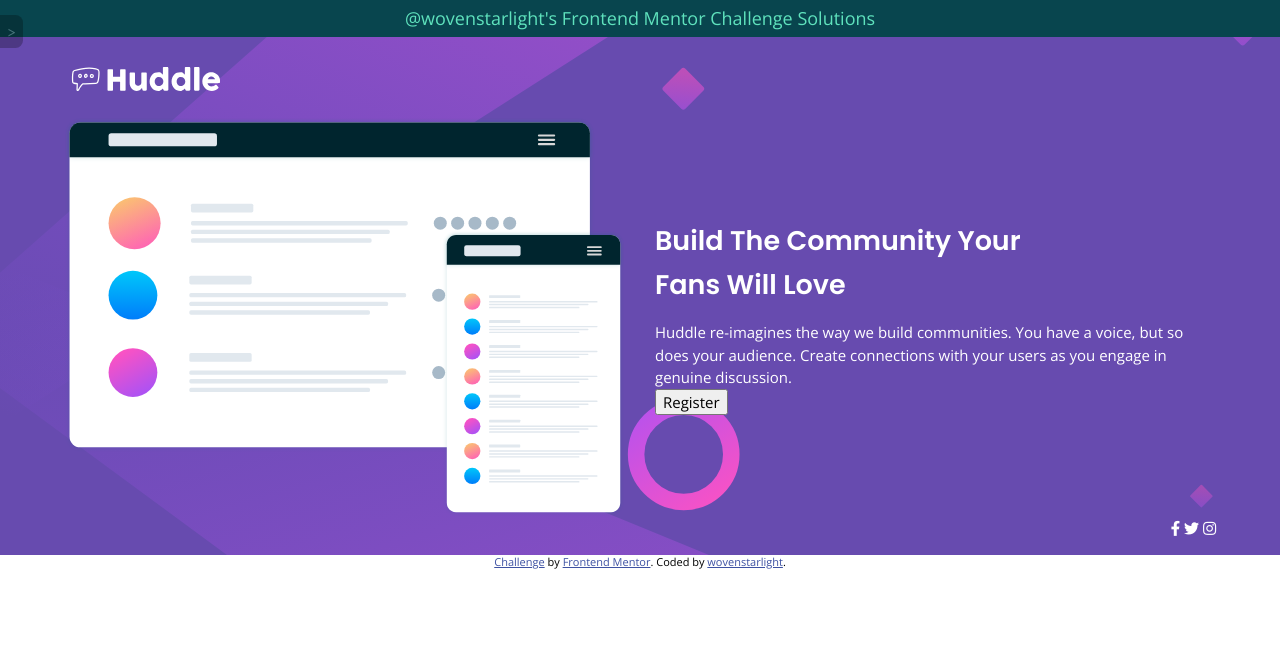
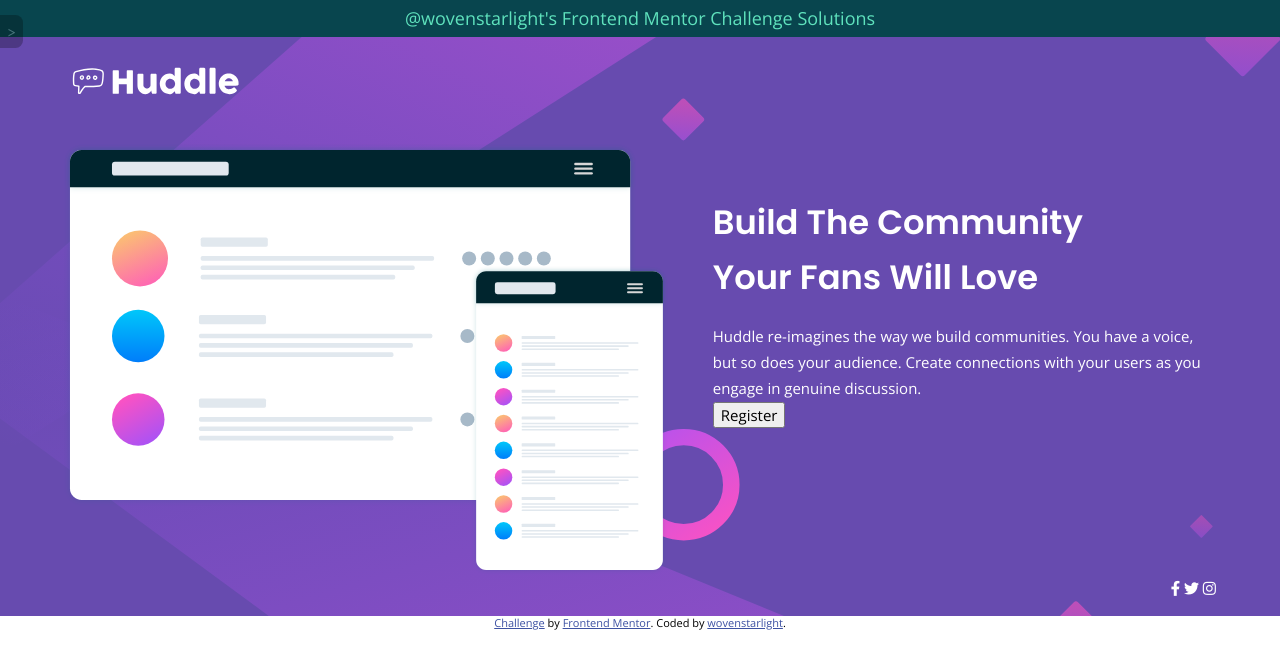
Before and after one commit to wovenstarlight/frontend-projects, a Jekyll site: the page built from _posts/2021-08-05-huddle-landing-page.html, in a window 1280 px wide. Shown: the top 669 px of the page. Built offline with Jekyll 4.4.1, drawn with Linux system fonts in a browser that asks for light colours; nearby versions of some CDN libraries.

Commit message:
Added more sizing responsiveness

```diff
--- a/css/huddle-landing-page.css
+++ b/css/huddle-landing-page.css
@@ -14,6 +14,7 @@
 body, * {
 	font-family: "Open Sans", sans-serif;
 	font-size: 15px;
+	transition: .2s;
 }
 
 main { background: var(--violet) no-repeat; }
@@ -21,46 +22,47 @@
 /* Make sure images don't overflow the container, particularly on mobile */
 img { max-width: 100%; }
 
+/* #content acts as the centered holder for most of the page's elements */
 #content {
 	color: white;
-	line-height: 1.5;
+	line-height: 1.75;
 	margin: auto;
 	padding: 1em 0;
 }
 
+/* Huddle logo */
 img[src*=logo] { margin: 1.5em 0; }
 
-#content h2 { font: 600 1.8em/1.65 "Poppins", sans-serif; }
+/* Build the community your fans will love heading */
+#content h2 { font: 600 2.25em/1.65 "Poppins", sans-serif; }
 
 /* Desktop sizing */
-@media (min-width: 600px) {
+@media (min-width: 950px) {
 	main {
 		background-image: url("/frontend-projects/assets/huddle-landing-page/bg-desktop.svg");
 		background-position: center;
 		background-size: cover;
 	}
 
+	img[src*=logo] {
+		width: 14%;
+		/* Maintain same padding on left as content section */
+		padding-left: max(5%, calc((100% - 100em) / 2));
+	}
+
 	#content {
 		display: grid;
-		grid-template-columns: 1fr 1fr;
-		grid-template-rows: repeat(auto, 3);
-		column-gap: 2em;
-		align-items: center;
+		grid-template-columns: 1.2fr 1fr;
+		column-gap: 3em;
 		width: 90%;
 		max-width: 100em;
 	}
 
-	img[src*=logo] {
-		width: 12.5%;
-		max-width: 14em;
-		margin-bottom: 0;
-		/* Maintain same padding on left as content section */
-		padding-left: max(5%, calc((100% - 100em) / 2));
-	}
+	#content img { width: 100%; }
 
 	#content h2 {
-		width: 70%;
-		margin-bottom: 0.5em;
+		width: 80%;
+		margin: 1.5em 0 0.5em;
 	}
 
 	.socials {
@@ -69,17 +71,17 @@
 	}
 }
 
+/* On smaller screens, decrease header size slightly */
+@media (max-width: 1200px) {
+	#content { font-size: 12px; }
+}
+
 /* Mobile sizing */
-@media (max-width: 600px) {
+@media (max-width: 950px) {
 	main {
 		background-image: url("/frontend-projects/assets/huddle-landing-page/bg-mobile.svg");
 		background-position: top;
 		background-size: 100%;
-	}
-
-	#content {
-		text-align: center;
-		width: 85%;
 	}
 
 	img[src*=logo] {
@@ -88,6 +90,13 @@
 		min-width: 8.75em;
 	}
 
+	#content {
+		text-align: center;
+		width: 85%;
+	}
+
+	#content img { max-width: min(50em, 100%); }
+
 	#content h2 {
 		margin: 0.5em auto;
 		font-size: 1.6em;
```
